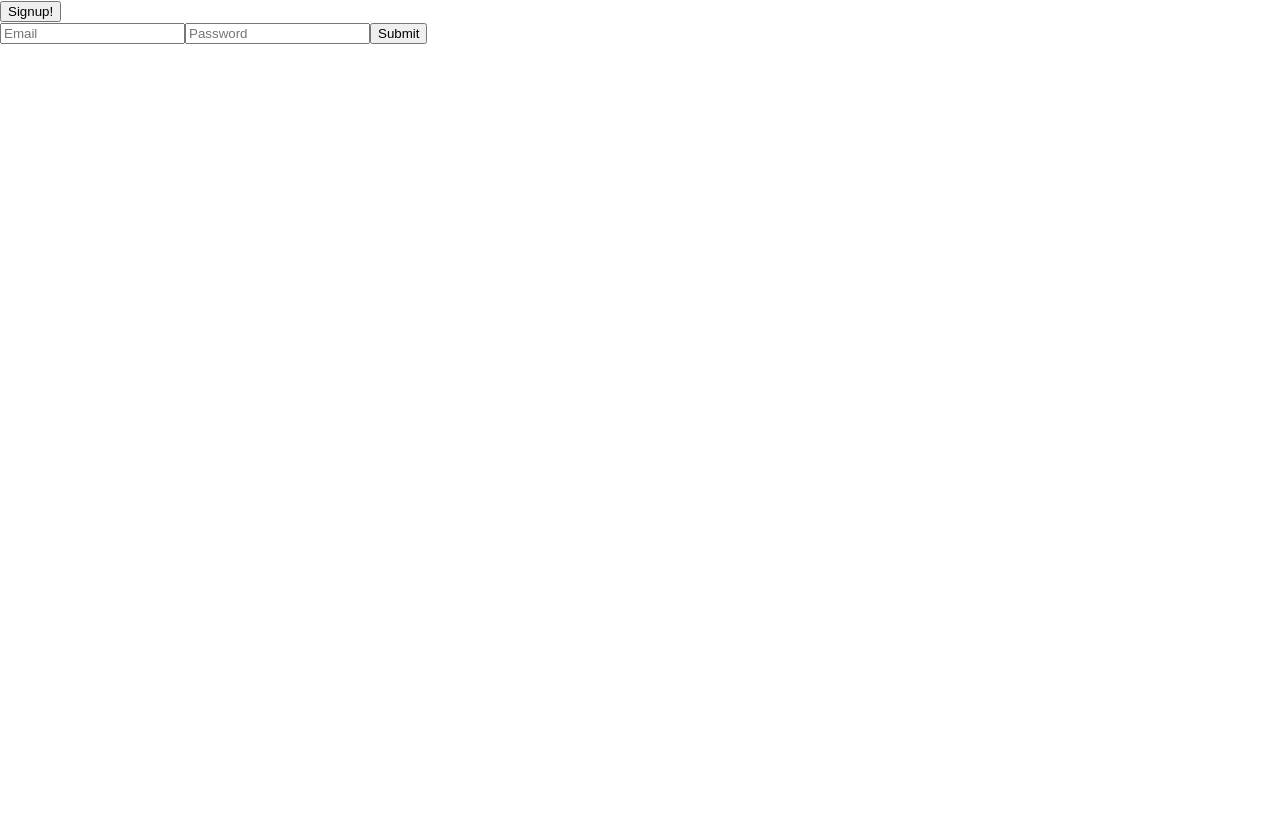
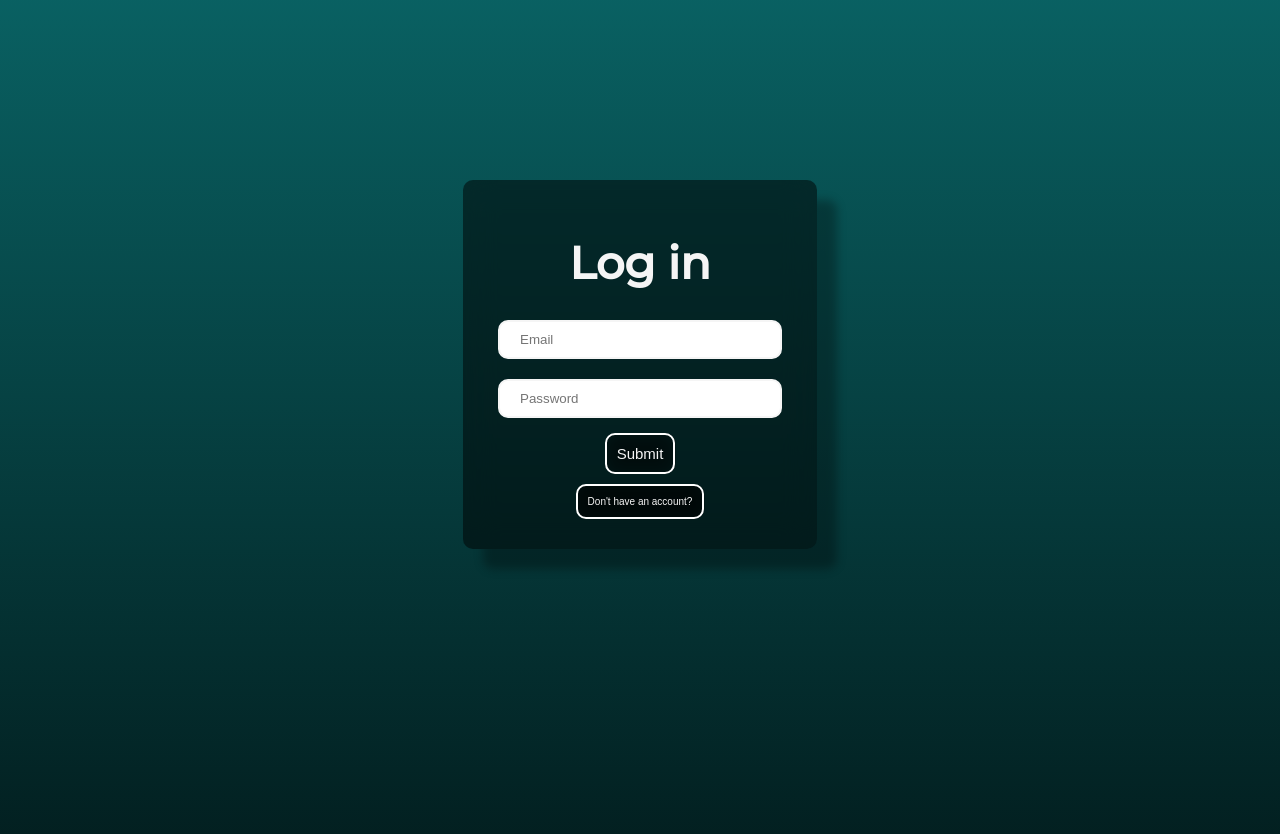
Before and after one commit to aliceswood/gig-guru, a React (Create React App) app in the folder frontend/: page /login in a window 1280 px wide. Shown: the top 834 px of the page. Before the commit the page ends 800 px from the top, so only its background shows below. Built offline with nearby package versions, Linux system fonts and the light colour scheme.

Commit message:
log in form CSS to match sign up

```diff
--- /dev/null
+++ b/frontend/src/components/loginForm/LoginForm.css
@@ -0,0 +1,90 @@
+@import url('https://fonts.googleapis.com/css2?family=Montserrat:wght@100;200;300;400;500&display=swap');
+
+.LogInContainer{
+  background-image: linear-gradient(hsl(181, 83%, 21%), hsl(182, 87%, 5%));
+  background-size: cover;
+  height: 100vh;
+  padding-top: 150px;
+  display: flex;
+  flex-direction: column;
+  align-items: center;
+}
+
+.logInForm{
+  display: flex;
+  justify-content: center;
+  align-items: center;
+  flex-direction: column;
+  margin-top: 30px;
+  background: black;
+  min-width: 25%;
+  border-radius: 10px;
+  box-sizing: border-box;
+  padding: 25px 25px;
+  background: rgba(0, 0, 0, 0.5);
+  backdrop-filter: blur(16px);
+  box-shadow: 20px 20px 10px rgba(0, 0, 0, 0.3);
+}
+
+
+.formInput {
+  margin: 10px;
+  padding: 10px;
+  padding-left: 20px;
+  width: 250px;
+  border: 2px solid whitesmoke;
+  border-radius: 10px;
+  color: black;
+}
+
+.formInput:focus{
+ outline: none;
+}
+
+
+.logInHeading{
+  font-family: 'Montserrat', sans-serif;
+  color: whitesmoke;
+  font-size:45px;
+  display: flex;
+  justify-content: center;
+  align-items: center;
+  margin-bottom: 20px;
+}
+
+.button{
+  margin: 5px;
+  background: none;
+  border: 2px solid white;
+  border-radius: 10px;
+  padding: 10px;
+  font-size: 15px;
+  color: whitesmoke;
+  transition: 0.5s ease-in-out;
+  background: rgba(0, 0, 0, 0.2);
+  backdrop-filter: blur(10px);
+}
+
+.button:hover {
+  color: hsl(181, 83%, 32%);
+  border: 2px solid hsl(181, 83%, 32%);
+
+}
+
+.redirectButton{
+  margin: 5px;
+  background: none;
+  border: 2px solid white;
+  border-radius: 10px;
+  padding: 10px;
+  font-size: 10px;
+  color: whitesmoke;
+  transition: 0.5s ease-in-out;
+  background: rgba(0, 0, 0, 0.5);
+  backdrop-filter: blur(10px) saturate(180%);
+}
+
+.redirectButton:hover {
+  color: hsl(181, 83%, 32%);
+  border: 2px solid hsl(181, 83%, 32%);
+}
--- a/frontend/src/components/loginForm/LoginForm.js
+++ b/frontend/src/components/loginForm/LoginForm.js
@@ -1,5 +1,5 @@
 import React, { useEffect, useState } from 'react';
-// import "./LoginForm.css";
+import "./LoginForm.css";
 
 const LogInForm = ({ navigate }) => {
   const [email, setEmail] = useState("");
@@ -50,14 +50,15 @@ const LogInForm = ({ navigate }) => {
 
     return (
       <>
-        <div className="login-form">
+        <div className='LogInContainer'>
+          <form className="logInForm" onSubmit={handleSubmit}>
+          <h1 className='logInHeading'>Log in</h1>
+            <input className="formInput" placeholder='Email' id="email" type='text' value={ email } onChange={handleEmailChange} />
+            <input className="formInput" placeholder='Password' id="password" type='password' value={ password } onChange={handlePasswordChange} />
+            <input className="button" id='submit' type="submit" value="Submit" />
           <div>
-            <button type="button" id="signup" onClick={signup}>Signup!</button>
+            <button className="redirectButton" type="button" id="signup" onClick={signup}>Don't have an account?</button>
           </div>
-          <form onSubmit={handleSubmit}>
-            <input placeholder='Email' id="email" type='text' value={ email } onChange={handleEmailChange} />
-            <input placeholder='Password' id="password" type='password' value={ password } onChange={handlePasswordChange} />
-            <input id='submit' type="submit" value="Submit" />
           </form>
         </div>
       </>
```
